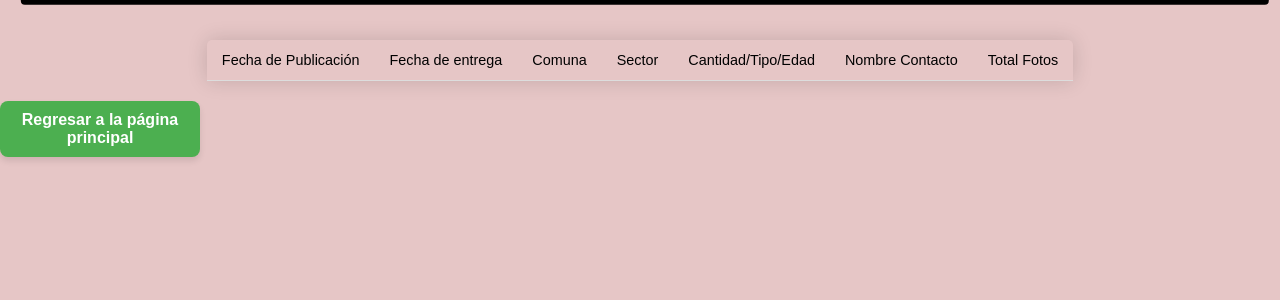
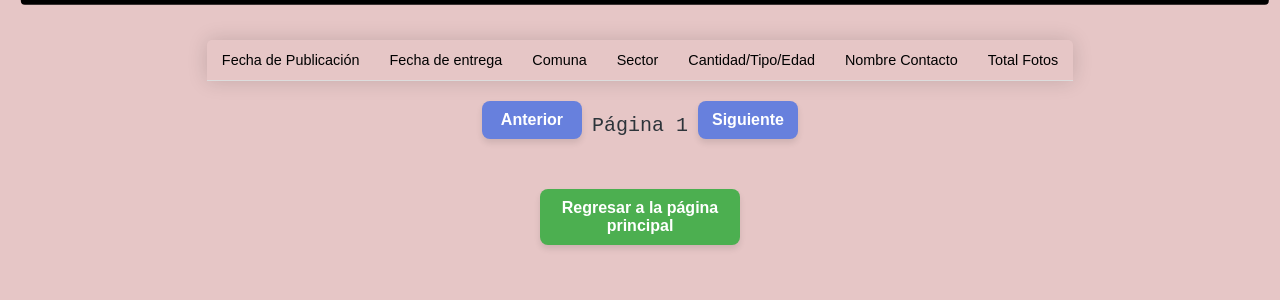
Before and after one commit to amigolucho/desarrollo_web_Luis_Mu-oz, a Flask app: page /avisos in a window 1280 px wide. Shown: the part 76-376 px from the top of the page. Run offline with Flask 3, Linux system fonts and the light colour scheme; data that the repository does not hold is empty.

Commit message:
terminada

```diff
--- a/Tarea 2/app.py
+++ b/Tarea 2/app.py
@@ -1,9 +1,6 @@
-from flask import Flask, request, render_template, redirect, url_for, session
-from utils.validations import validate_login_user, validate_register_user, validate_confession
+from flask import Flask, request, render_template, redirect, url_for
 from database import db
-from werkzeug.utils import secure_filename
-import hashlib
-import filetype
+from datetime import datetime
 import os
 
 UPLOAD_FOLDER = 'static/uploads'
@@ -21,7 +18,7 @@ def index():
         #Pasar de la info del db a lo que se muestra
         comuna = db.getComuna(comunaId)
         photo = db.getPhoto(aviso_id)
-        if sector == 'None': sector = "No especificado"
+        if sector == '': sector = "No especificado"
         if medida == 'a':
             medida = 'años'
         else:
@@ -40,12 +37,11 @@ def index():
     return render_template("tables/index.html", avisos=avisos)
 
 @app.route("/agregar-aviso", methods=["GET", "POST"])
-#poner metodo post para postear el formulario
 def agregar_aviso():
     if request.method == "GET":
         return render_template("avisos/agregar_aviso.html")
 
-    fechaI = "2024-09-10 09:24:28"
+    fechaI = datetime.now()
     comuna = request.form.get("comuna")
     sector = request.form.get("sector")
     name = request.form.get("name")
@@ -57,14 +53,16 @@ def agregar_aviso():
     medida = request.form.get("medida")[0]
     fechaE = request.form.get("deliver")
     desc = request.form.get("description")
+
+    aviso_id = db.add_adoption(fechaI, comuna, sector, name, email, phone, type, cuantity, age, medida, fechaE, desc)
     #-------------------------------------------
     chanel = request.form.get("chanel")
-    #if chanel != None:
-     #   chanel_input = request.form.get("description")
-      #  db.addContact(chanel, chanel_input, 1)
+    print(request.form)
+    if chanel != None:
+        chanel_input = request.form.get("chanel_input")
+        print(chanel_input)
+        db.addContact(chanel, chanel_input, aviso_id)
     #-------------------------------------------
-    db.add_adoption(fechaI, comuna, sector, name, email, phone, type, cuantity, age, medida, fechaE, desc)
-    aviso_id = db.getAvisoId(fechaI, comuna, sector, name, email, phone, type, cuantity, age, medida, fechaE, desc)
     i = 1
     while i<=5:
         photo = request.files.get("Foto " + str(i))
@@ -86,7 +84,9 @@ def avisos():
 
         #Pasar de la info del db a lo que se muestra
         comuna = db.getComuna(comunaId)
-        if sector == 'None': sector = "No especificado"
+        photo = db.getPhoto(aviso_id)
+        if sector == '':
+            sector = "No especificado"
         if medida == 'a':
             medida = 'años'
         else:
@@ -102,18 +102,21 @@ def avisos():
             "medida": medida,
             "contacto": contacto,
             "aviso_id": aviso_id,
+            "photo": photo
         })
-
 
     return render_template("avisos/lista_avisos.html", avisos=avisos)
 
 @app.route('/información-aviso/<int:aviso_id>', methods=["GET"])
 def info_aviso(aviso_id):
 
-    aviso_id, fechaP, comunaId, sector, contacto, email, phone, type, cuantity, age, medida, fechaE, _ = db.getAviso(aviso_id)
+    aviso_id, fechaP, comunaId, sector, contacto, email, phone, type, cuantity, age, medida, fechaE, descripcion = db.getAviso(aviso_id)
     comuna = db.getComuna(comunaId)
     photo = db.getPhoto(aviso_id)
-    if sector == 'None': sector = "No especificado"
+    if sector == '': sector = "No especificado"
+    if phone == '': phone = "No especificado"
+    if sector == '': sector = "No especificado"
+    if descripcion == '': descripcion = "Sin descripción"
     if medida == 'a':
         medida = 'años'
     else:
@@ -131,7 +134,8 @@ def info_aviso(aviso_id):
             "aviso_id": aviso_id,
             "email": email,
             "phone": phone,
-            "photo": photo
+            "photo": photo,
+            "descripcion": descripcion
         }
     print(aviso)
     return render_template("avisos/info_aviso.html", aviso=aviso)
--- a/Tarea 2/database/db.py
+++ b/Tarea 2/database/db.py
@@ -27,9 +27,17 @@ def get_conn():
 # -- querys --
 def get_adoptions():
 	conn = get_conn()
-	cursor = conn.cursor()#foto
+	cursor = conn.cursor()
 	sql = "SELECT * FROM aviso_adopcion"
 	cursor.execute(sql)
+	avisos = cursor.fetchall()
+	return avisos
+
+def get_5_any_adoptions():
+	conn = get_conn()
+	cursor = conn.cursor()#foto
+	sql = "SELECT * FROM aviso_adopcion ORDER BY fecha_ingreso DESC LIMIT 5 OFFSET %s;"
+	cursor.execute(sql,0)
 	avisos = cursor.fetchall()
 	return avisos
 
@@ -57,15 +65,6 @@ def getComuna(comunaId):
   comunaId = cursor.fetchone()
   return comunaId[0]
 
-def getAvisoId(fechaI, comuna, sector, nombre, mail, phone, type, cuantity, age, medida, fechaE, desc):
-	conn = get_conn()
-	cursor = conn.cursor()
-	sql = "SELECT id FROM aviso_adopcion WHERE fecha_ingreso=%s AND comuna_id=%s AND sector=%s AND nombre=%s AND email=%s AND celular=%s AND tipo=%s AND cantidad=%s AND edad=%s AND unidad_medida=%s AND fecha_entrega=%s AND descripcion=%s;"
-	comuna_id = getComunaId(comuna)
-	cursor.execute(sql, (fechaI, comuna_id, sector, nombre, mail, phone, type, cuantity, age, medida, fechaE, desc))
-	id = cursor.fetchone()
-	return id
-
 def getPhoto(aviso_id):
 	conn = get_conn()
 	cursor = conn.cursor()
@@ -87,17 +86,18 @@ def getAviso(aviso_id):
 def add_adoption(fechaI, comuna, sector, nombre, mail, phone, type, cuantity, age, medida, fechaE, desc):
 	conn = get_conn()
 	cursor = conn.cursor()
-	sql = "INSERT INTO aviso_adopcion (fecha_ingreso, comuna_id, sector, nombre, email, celular, tipo, cantidad, edad, unidad_medida, fecha_entrega, descripcion) VALUES (%s, %s, %s, %s, %s, %s, %s, %s, %s, %s, %s, %s);"
 	comuna_id = getComunaId(comuna)
-	cursor.execute(sql, (fechaI, comuna_id, sector, nombre, mail, phone, type, cuantity, age, medida, fechaE, desc))
+	cursor.execute(QUERY_DICT["add_adoption"], (fechaI, comuna_id, sector, nombre, mail, phone, type, cuantity, age, medida, fechaE, desc))
 	conn.commit()
-	# mensaje verificación?
+	aviso_id = cursor.lastrowid
+	return aviso_id
 
 def addContact(chanel, chanel_input, id):
 	conn = get_conn()
 	cursor = conn.cursor()
-	sql = "INSERT INTO contactar_por (nombre, identificador) values (%s, %s)"
-	cursor.execute(sql, (chanel, chanel_input))
+	sql = "INSERT INTO contactar_por (nombre, identificador, aviso_id) values (%s, %s, %s)"
+	if (chanel != "X"): chanel = chanel.lower()
+	cursor.execute(sql, (chanel, chanel_input, id))
 	conn.commit()
 
 def addPhoto(path, name, aviso_id):
--- a/Tarea 2/database/querys.json
+++ b/Tarea 2/database/querys.json
@@ -1,8 +1,4 @@
 {
-    "get_user_by_id": "SELECT id, username, email, password FROM usuarios WHERE id=%s;",
-    "get_user_by_email": "SELECT id, username, email, password FROM usuarios WHERE email=%s;",
-    "get_user_by_username": "SELECT id, username, email, password FROM usuarios WHERE username=%s;",
-    "create_user": "INSERT INTO usuarios (username, password, email) VALUES (%s, %s, %s);",
-    "get_confessions": "SELECT * FROM confesiones ORDER BY id DESC LIMIT %s;",
-    "create_confession": "INSERT INTO confesiones (conf_text, conf_img, user_id) VALUES (%s, %s, %s);"
+    "get_aviso_id": "SELECT id FROM aviso_adopcion WHERE fecha_ingreso=%s AND comuna_id=%s AND sector=%s AND nombre=%s AND email=%s AND celular=%s AND tipo=%s AND cantidad=%s AND edad=%s AND unidad_medida=%s AND fecha_entrega=%s AND descripcion=%s;",
+    "add_adoption": "INSERT INTO aviso_adopcion (fecha_ingreso, comuna_id, sector, nombre, email, celular, tipo, cantidad, edad, unidad_medida, fecha_entrega, descripcion) VALUES (%s, %s, %s, %s, %s, %s, %s, %s, %s, %s, %s, %s);"
 }
--- a/Tarea 2/static/css/style.css
+++ b/Tarea 2/static/css/style.css
@@ -125,3 +125,33 @@ td > img {
   transform: translateY(-2px);
   box-shadow: 0 6px 8px rgba(0,0,0,0.15);
 }
+
+.select-btn {
+  width: 100px;
+  margin-bottom: 30px;
+  margin-top: 20px;
+  background-color: #6780dd;
+  color: white;
+  font-size: 16px;
+  font-weight: 600;
+  padding: 10px 10px;
+  border: none;
+  border-radius: 8px;
+  cursor: pointer;
+  transition: all 0.3s ease;
+  box-shadow: 0 4px 6px rgba(0,0,0,0.1);
+}
+
+.select-btn:hover {
+  background-color: #487bb9;
+  transform: translateY(-2px);
+  box-shadow: 0 6px 8px rgba(0,0,0,0.15);
+}
+
+#pagina-info {
+    font-size: 20px;
+    color: rgb(45, 52, 58);
+    font-family: 'Courier New', Courier, monospace;
+    margin-left: 10px;
+    margin-right: 10px;
+}
--- a/Tarea 2/templates/avisos/agregar_aviso.html
+++ b/Tarea 2/templates/avisos/agregar_aviso.html
@@ -50,7 +50,7 @@
             </select>
             <div id="chanel-input-div" style="display: none; flex-direction: column;">
                 <label>ID o URL</label>
-                <input id="chanel-input" type="text" class="grupo-input" placeholder="@nombre">
+                <input name="chanel_input" id="chanel-input" type="text" class="grupo-input" placeholder="@nombre">
             </div>
 
         </div>
--- a/Tarea 2/templates/avisos/info_aviso.html
+++ b/Tarea 2/templates/avisos/info_aviso.html
@@ -17,6 +17,7 @@
         <p>Tipo/Cantidad/Edad: {{aviso.cantidad}} {{aviso.tipo}} {{aviso.edad}} {{aviso.medida}}</p>
         <p>Fecha de Publicación: {{aviso.fechaP}}</p>
         <p>Fecha de entrega: {{aviso.fechaE}}</p>
+        <p>Descripción: {{aviso.descripcion}}</p>
         <img src="{{ url_for('static', filename='uploads/' ~ aviso.photo) }}" alt="aviso" class="thumbnail" onclick="openModal(this)">
         <button class="btn" id="home-btn" onclick="window.location.href = '/';">Regresar a la página principal</button>
     </div>
--- a/Tarea 2/templates/avisos/lista_avisos.html
+++ b/Tarea 2/templates/avisos/lista_avisos.html
@@ -1,6 +1,6 @@
 {% extends 'base.html' %}
 
-{% block title %}Listta avisos{% endblock %}
+{% block title %}Lista avisos{% endblock %}
 
 {% block content %}
     <div>
@@ -9,11 +9,48 @@
                 <td>Fecha de Publicación</td><td>Fecha de entrega</td><td>Comuna</td><td>Sector</td><td>Cantidad/Tipo/Edad</td><td>Nombre Contacto</td><td>Total Fotos</td>
             </tr>
             {% for aviso in avisos %}
-            <tr onclick="window.location.href='{{ url_for('info_aviso', aviso_id=aviso.aviso_id) }}';">
+            <tr class="avisos" onclick="window.location.href='{{ url_for('info_aviso', aviso_id=aviso.aviso_id) }}';">
                 <td>{{aviso.fechaP}}</td><td>{{aviso.fechaE}}</td><td>{{aviso.comuna}}</td><td>{{aviso.sector}}</td><td>{{aviso.cantidad}} {{aviso.tipo}} {{aviso.edad}} {{aviso.medida}}</td><td>{{aviso.contacto}}</td><td><img src="{{ url_for('static', filename='uploads/' ~ aviso.photo) }}" alt="adopt"></td>
             </tr>
             {% endfor %}
         </table>
+        <div style="display: flex; justify-content: center; align-items: center;">
+          <button class="select-btn" onclick="cambiarPagina(-1)">Anterior</button>
+          <span id="pagina-info"></span>
+          <button class="select-btn" onclick="cambiarPagina(1)">Siguiente</button>
+        </div>
     </div>
-    <button class="btn" id="home-btn" onclick="window.location.href = '/';">Regresar a la página principal</button>
+    <div style="display: flex; flex-direction: column;">
+      <button class="btn" id="home-btn" onclick="window.location.href = '/';">Regresar a la página principal</button>
+    </div>
 {% endblock %}
+
+{% block js %}
+<script>
+let pagina = 1;
+let maxPagina = 0;
+const avisos = document.querySelectorAll(".avisos");
+
+function mostrarPagina() {
+  avisos.forEach((a,i) => {
+    a.style.display = "none";
+    if (i < 5 * pagina && 5 * (pagina - 1) <= i ) {
+      a.style.display = "";
+      maxPagina = i
+    }
+  });
+  document.getElementById("pagina-info").textContent = "Página " + pagina;
+}
+
+function cambiarPagina(dir) {
+  pagina += dir;
+  if (maxPagina % 5 != 4 && dir > 0) {
+    pagina -= dir;
+  }
+  if (pagina < 1) pagina = 1;
+  mostrarPagina();
+}
+
+mostrarPagina();
+</script>
+{% endblock %}
--- a/Tarea 2/templates/base.html
+++ b/Tarea 2/templates/base.html
@@ -4,7 +4,7 @@
     <meta charset="UTF-8">
     <meta name="viewport" content="width=device-width, initial-scale=1.0">
     <title>{% block title %}{% endblock %}</title>
-    <link rel="stylesheet" type="text/css" href="{{ url_for('static', filename='css/style.css')}}">
+    <link rel="stylesheet" href="{{ url_for('static', filename='css/style.css')}}">
     {% block css %}{% endblock %}
 </head>
 <body>
```
Also changed, not shown: Tarea 2/static/uploads/MallaLicenciaturaenCienciasconMencione Astronomia2021.jpg (added), Tarea 2/static/uploads/photo_5075708882478369630_c.jpg (added), 2 other files.
